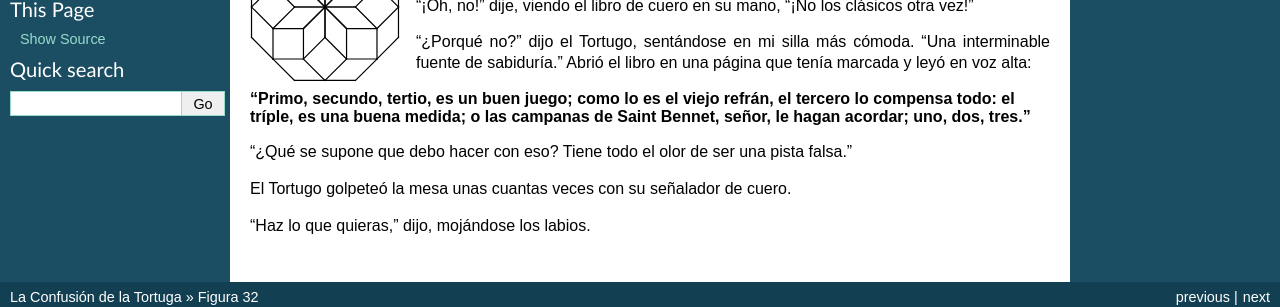
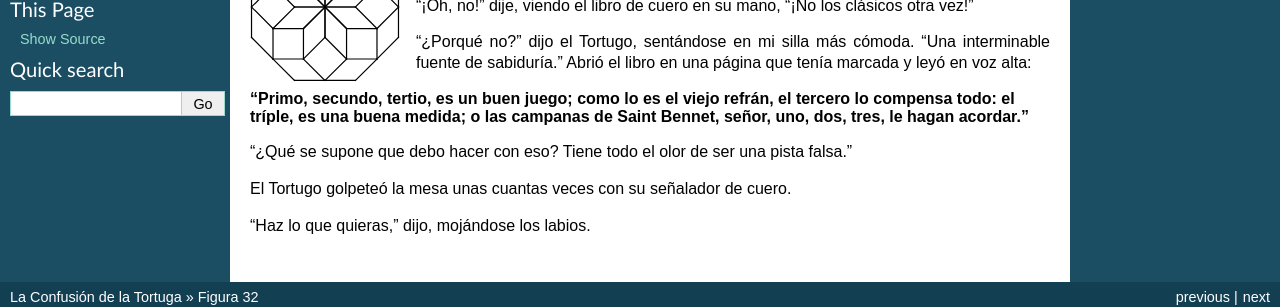
Before and after one commit to humitos/turtle-confusion-es, a Sphinx documentation site: the page built from docs/puzzle-32.rst, in a window 1280 px wide. Shown: the part 154-461 px from the top of the page. Built offline with Sphinx 7.4.7, drawn with Linux system fonts in a browser that asks for light colours.

```diff
--- a/docs/puzzle-32.rst
+++ b/docs/puzzle-32.rst
@@ -16,7 +16,7 @@ Figura 32
 
 .. line-block::
 
-    **"Primo, secundo, tertio, es un buen juego; como lo es el viejo refrán, el tercero lo compensa todo: el tríple, es una buena medida; o las campanas de Saint Bennet, señor, le hagan acordar; uno, dos, tres."**
+    **"Primo, secundo, tertio, es un buen juego; como lo es el viejo refrán, el tercero lo compensa todo: el tríple, es una buena medida; o las campanas de Saint Bennet, señor, uno, dos, tres, le hagan acordar."**
 
 
 "¿Qué se supone que debo hacer con eso? Tiene todo el olor de ser una pista falsa."
```
